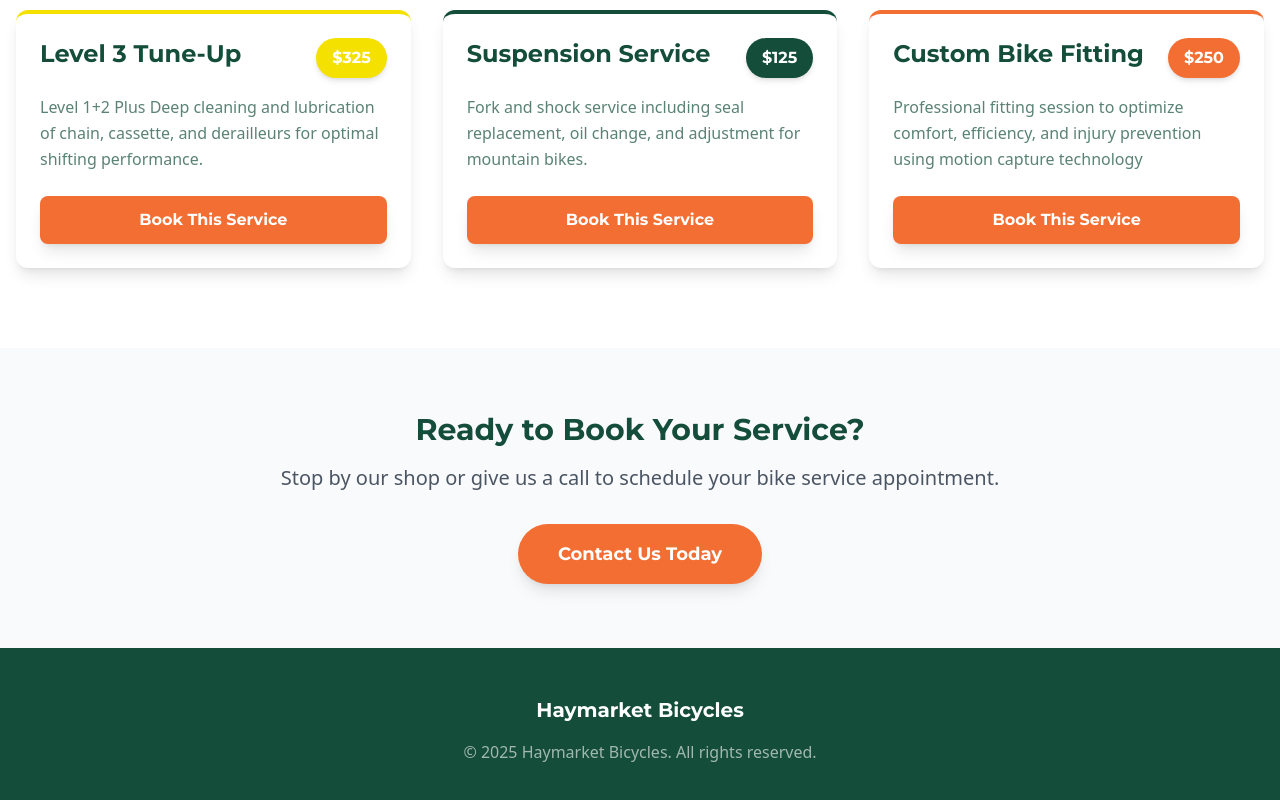
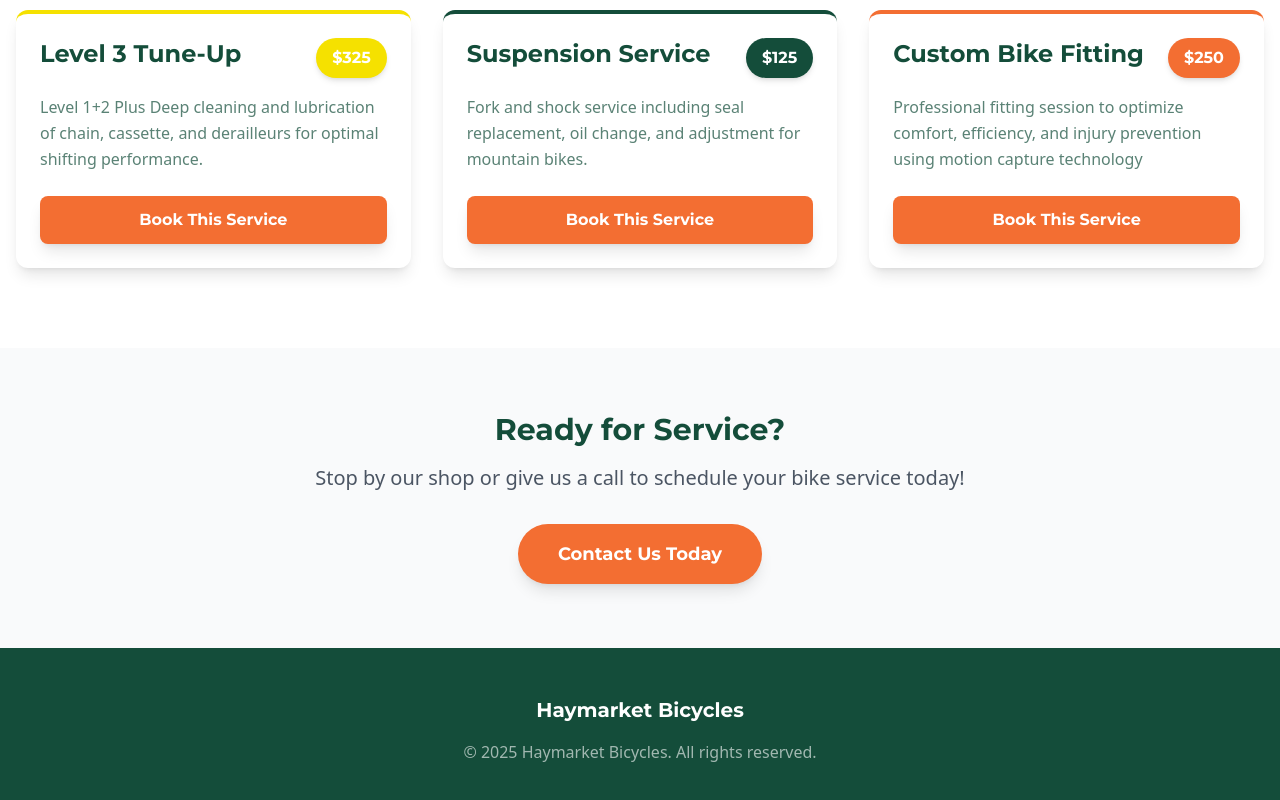
Before and after one commit to grifocx/haymarket-landing, a React (Vite) app: page /services in a window 1280 px wide. Shown: the part 991-1791 px from the top of the page. Built offline with nearby package versions, Linux system fonts and the light colour scheme.

Commit message:
Updated Services.tsx

```diff
--- a/src/pages/Services.tsx
+++ b/src/pages/Services.tsx
@@ -36,10 +36,10 @@ export function Services() {
       <section className="py-16 px-4 bg-gray-50">
         <div className="max-w-4xl mx-auto text-center">
           <h2 className="font-montserrat text-3xl font-bold text-[#144D3A] mb-4">
-            Ready to Book Your Service?
+            Ready for Service?
           </h2>
           <p className="text-xl text-gray-600 mb-8">
-            Stop by our shop or give us a call to schedule your bike service appointment.
+            Stop by our shop or give us a call to schedule your bike service today!
           </p>
           <Link
             to="/"
```
